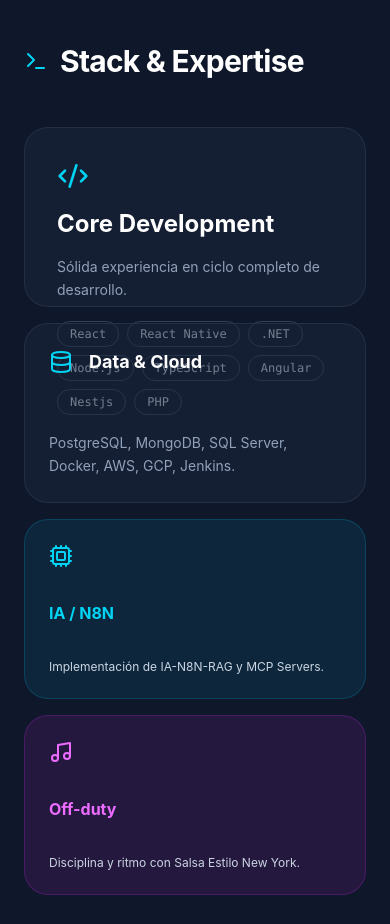
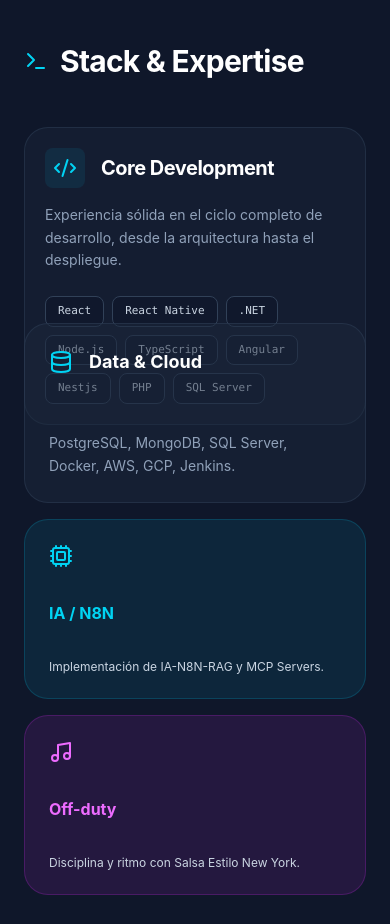
Before and after one commit to luisiy01/mi_landing_page, a React (Vite) app: page / in a window 390 px wide. Shown: the part 1220-2144 px from the top of the page. Built offline with nearby package versions, Linux system fonts and the light colour scheme.

Commit message:
fix mobile

```diff
--- a/src/App.tsx
+++ b/src/App.tsx
@@ -167,6 +167,7 @@ function App() {
 
       {/* 2. BENTO GRID - SKILLS & INFO */}
       {/* SECCIÓN ANIMADA DE STACK & EXPERTISE */}
+
       <motion.section
         className="container mx-auto px-6 py-20"
         initial="hidden"
@@ -186,15 +187,34 @@ function App() {
           {/* 1. Core Development (Grande) */}
           <motion.div
             variants={itemVariants}
-            whileHover={{ scale: 1.02, borderColor: "rgba(34, 211, 238, 0.5)" }} // Efecto hover sutil
-            className="md:col-span-2 md:row-span-2 bg-slate-800/50 border border-slate-700/50 p-8 rounded-3xl transition-colors cursor-default"
+            whileHover={{ scale: 1.01 }}
+            /* Eliminamos 'h-full' y usamos 'min-h-max' para que crezca según el contenido en móvil */
+            className="col-span-1 md:col-span-2 md:row-span-2 bg-slate-800/40 border border-slate-700/50 p-5 md:p-8 rounded-3xl flex flex-col min-h-max"
           >
-            <Code2 className="text-cyan-400 mb-4" size={32} />
-            <h3 className="text-2xl font-bold text-white mb-4">Core Development</h3>
-            <p className="text-slate-400 mb-5 text-sm leading-relaxed">Sólida experiencia en ciclo completo de desarrollo.</p>
-            <div className="flex flex-wrap gap-2 text-xs font-mono">
-              {['React', 'React Native', '.NET', 'Node.js', 'TypeScript', 'Angular', 'Nestjs', 'PHP'].map(skill => (
-                <span key={skill} className="px-3 py-1 bg-slate-900 rounded-full border border-slate-700 text-slate-300">
+            <div className="flex items-center gap-4 mb-4">
+              <div className="p-2 bg-cyan-500/10 rounded-lg shrink-0">
+                <Code2 className="text-cyan-400" size={24} />
+              </div>
+              <h3 className="text-xl md:text-2xl font-bold text-white tracking-tight">
+                Core Development
+              </h3>
+            </div>
+
+            <p className="text-slate-400 mb-6 text-sm md:text-base leading-relaxed">
+              Experiencia sólida en el ciclo completo de desarrollo, desde la arquitectura hasta el despliegue.
+            </p>
+
+            {/* CONTENEDOR DE TAGS: La clave está en flex-wrap y no usar anchos fijos */}
+            <div className="flex flex-wrap gap-2 w-full">
+              {[
+                'React', 'React Native', '.NET', 'Node.js',
+                'TypeScript', 'Angular', 'Nestjs', 'PHP', 'SQL Server'
+              ].map(skill => (
+                <span
+                  key={skill}
+                  /* Usamos 'inline-block' y quitamos 'whitespace-nowrap' si los tags son muy largos */
+                  className="inline-block px-3 py-1.5 bg-slate-900/80 rounded-lg border border-slate-700 text-slate-300 text-[11px] md:text-xs font-mono"
+                >
                   {skill}
                 </span>
               ))}
```
